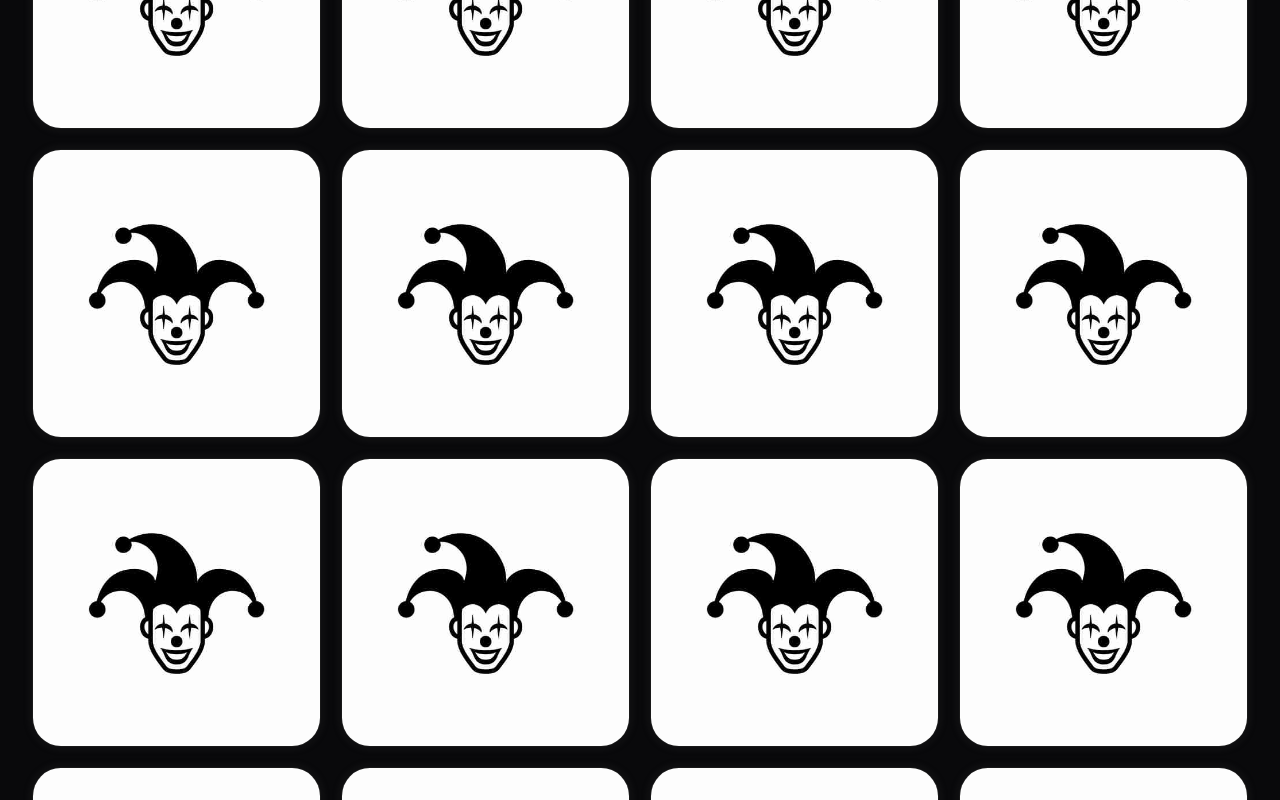
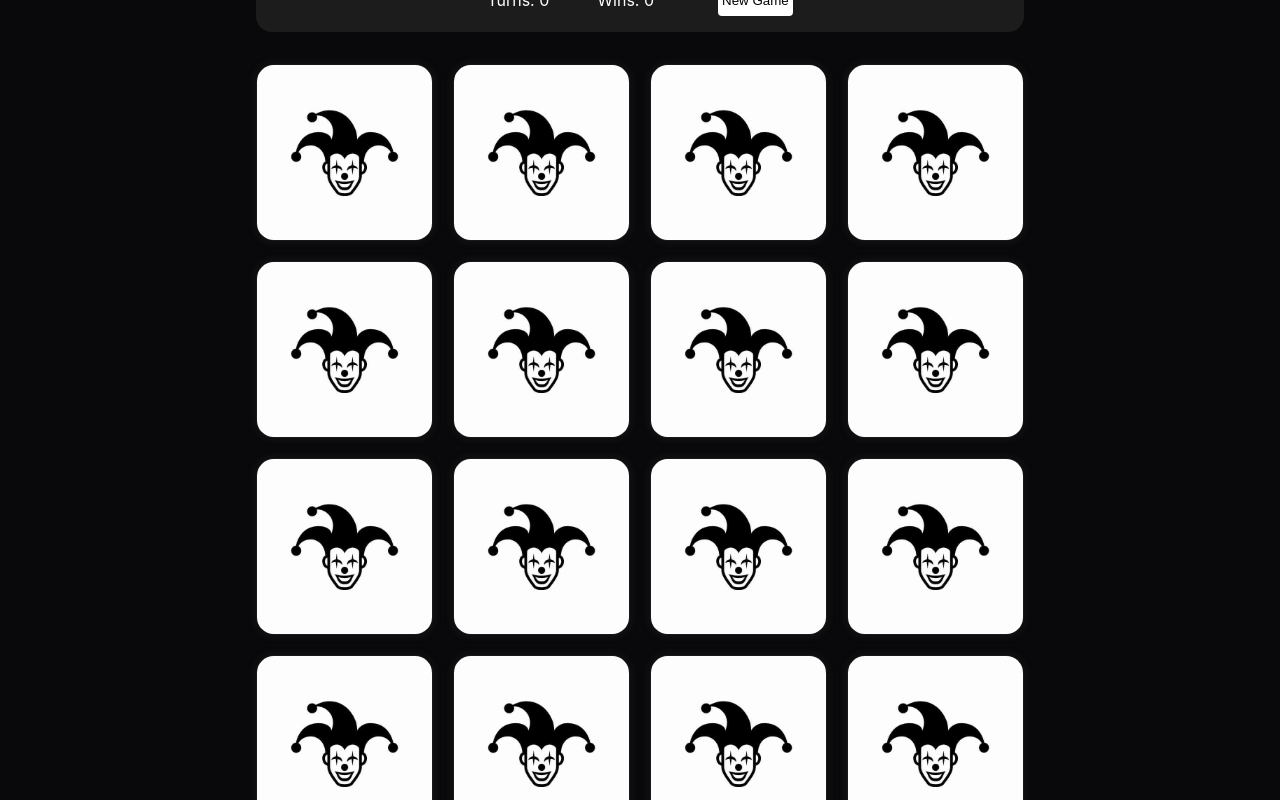
Before and after one commit to rhyumiranda/memento, a React (Vite) app: page / in a window 1280 px wide. Shown: the top 800 px of the page. Built offline with nearby package versions, Linux system fonts and the light colour scheme.

Commit message:
fix: cards overflowing

```diff
--- a/src/App.jsx
+++ b/src/App.jsx
@@ -33,6 +33,7 @@ function App() {
         }, 2000)
       }
     }
+
   }, [firstChoice, secondChoice])
 
   useEffect(() => {
@@ -51,6 +52,7 @@ function App() {
         setCards(shuffle);
       },1000)
     }
+
   }, [cards, wins])
 
   const handleClick = (card) => {
@@ -73,7 +75,10 @@ function App() {
           return {...card, matched: false};
         })
       });
-
+      resetTurn();
+      setTurns(0);
+      setWins(0)
+      setCards(shuffle);
     }, 1000)
   }
 
--- a/src/Components/Card.css
+++ b/src/Components/Card.css
@@ -4,8 +4,8 @@
 }
 
 .card img{
+  display: block;
   width: 100%;
-  display: block;
   border-radius: 10%;
   border: 0.1px solid rgb(25, 25, 25);
   box-shadow: 0px 0px 6px 3px rgba(50, 50, 50, 0.2);
--- a/src/index.css
+++ b/src/index.css
@@ -55,6 +55,7 @@ h1 {
   gap: 1.25rem;
   position: relative;
   display: grid;
+  max-width: 800px;
   justify-items: center;
   grid-template-columns: repeat(4, auto);
 
```
